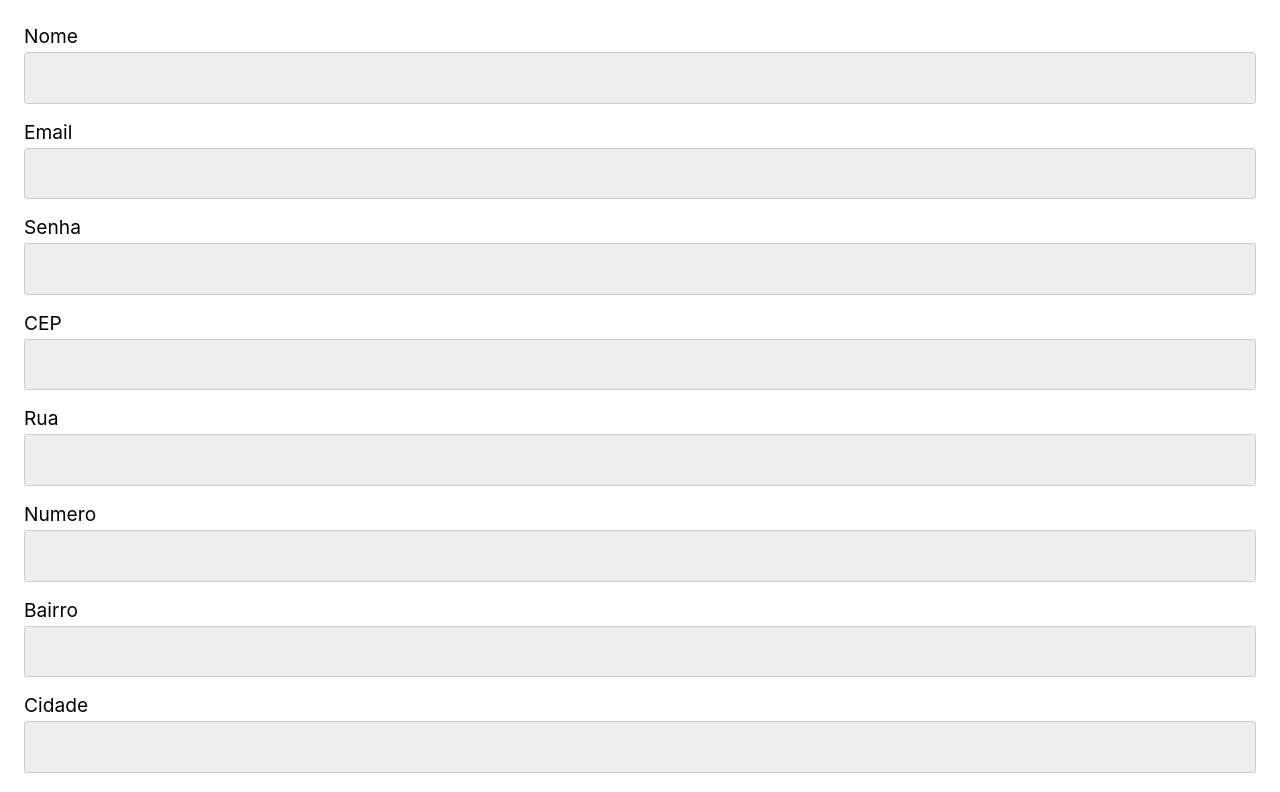
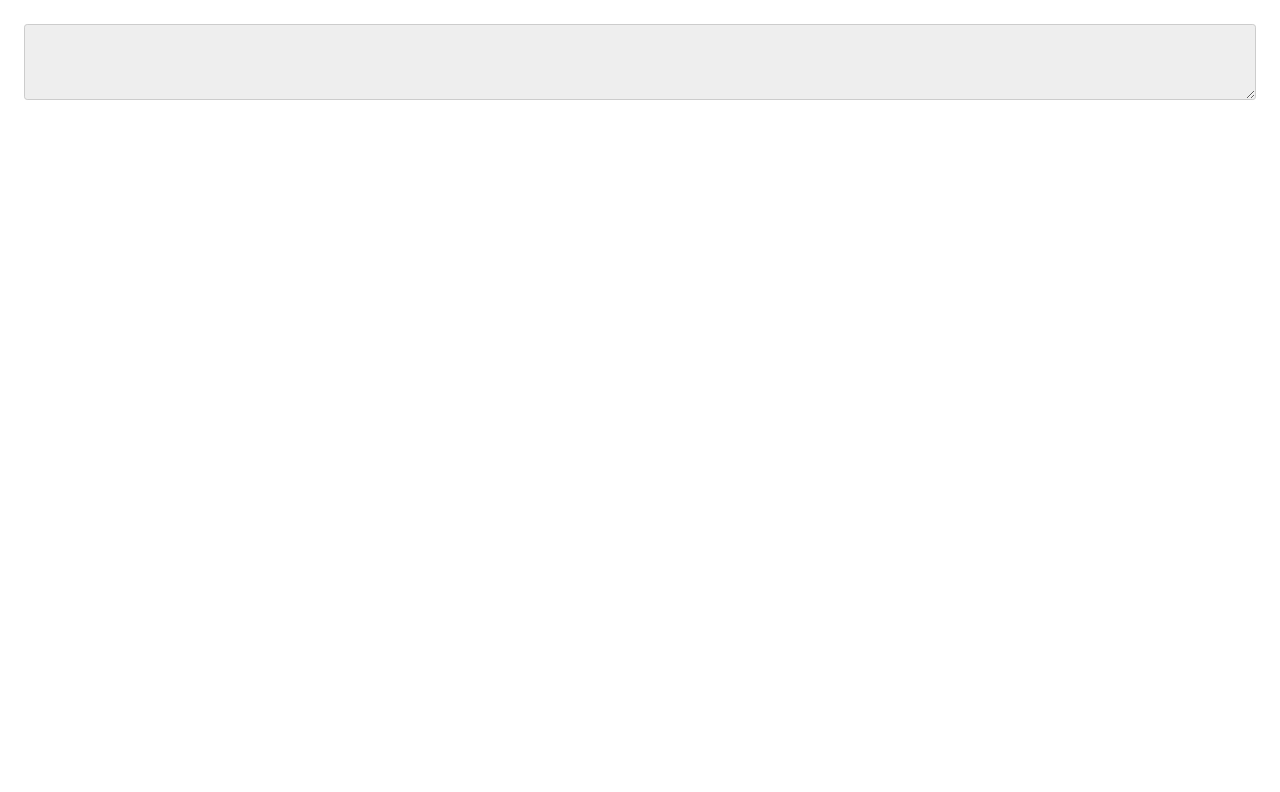
Before and after one commit to PauloMarolla/Curso-Origamid-React-Completo, a React (Create React App) app: page / in a window 1280 px wide. Shown: the top 792 px of the page. Built offline with nearby package versions, Linux system fonts and the light colour scheme.

Commit message:
React forms textarea

```diff
--- a/src/App.js
+++ b/src/App.js
@@ -1,107 +1,17 @@
 import React from 'react';
 // nome, email, senha, cep, rua, numero, bairro, cidade e estado
 const App = () => {
-  const [response, setResponse] = React.useState(null);
-
-  const [form, setForm] = React.useState({
-    nome: '',
-    email: '',
-    senha: '',
-    cep: '',
-    rua: '',
-    numero: '',
-    bairro: '',
-    cidade: '',
-    estado: '',
-  });
-
-  async function handleSubmit(event) {
-    event.preventDefault();
-    const dados = await fetch(
-      'https://ranekapi.origamid.dev/json/api/usuario',
-      {
-        method: 'POST',
-        headers: {
-          'Content-Type': 'application/json',
-        },
-        body: JSON.stringify(form),
-      },
-    );
-    if (dados.status === 200) setResponse('Usuario cadastrado');
-    if (dados.status !== 200) setResponse('Erro ao cadastrar usuario');
-  }
-
-  function handleChange({ target }) {
-    const { id, value } = target;
-    setForm({ ...form, [id]: value });
-  }
+  const [textarea, setTextarea] = React.useState('');
 
   return (
     <>
-      {response && <p>{response}</p>}
-      <form onSubmit={handleSubmit}>
-        <label htmlFor="nome">Nome</label>
-        <input
-          type="text"
-          id="nome"
-          value={form.nome}
-          onChange={handleChange}
-        />
-
-        <label htmlFor="email">Email</label>
-        <input
-          type="text"
-          id="email"
-          value={form.email}
-          onChange={handleChange}
-        />
-
-        <label htmlFor="senha">Senha</label>
-        <input
-          type="password"
-          id="senha"
-          value={form.senha}
-          onChange={handleChange}
-        />
-
-        <label htmlFor="cep">CEP</label>
-        <input type="text" id="cep" value={form.cep} onChange={handleChange} />
-
-        <label htmlFor="rua">Rua</label>
-        <input type="text" id="rua" value={form.rua} onChange={handleChange} />
-
-        <label htmlFor="numero">Numero</label>
-        <input
-          type="text"
-          id="numero"
-          value={form.numero}
-          onChange={handleChange}
-        />
-
-        <label htmlFor="bairro">Bairro</label>
-        <input
-          type="text"
-          id="bairro"
-          value={form.bairro}
-          onChange={handleChange}
-        />
-
-        <label htmlFor="cidade">Cidade</label>
-        <input
-          type="text"
-          id="cidade"
-          value={form.cidade}
-          onChange={handleChange}
-        />
-
-        <label htmlFor="estado">Estado</label>
-        <input
-          type="text"
-          id="estado"
-          value={form.estado}
-          onChange={handleChange}
-        />
-        <button>Enviar</button>
+      <form action="">
+        <textarea
+          id=""
+          value={textarea}
+          onChange={({ target }) => setTextarea(target.value)}
+        ></textarea>
+        {textarea}
       </form>
     </>
   );
```
